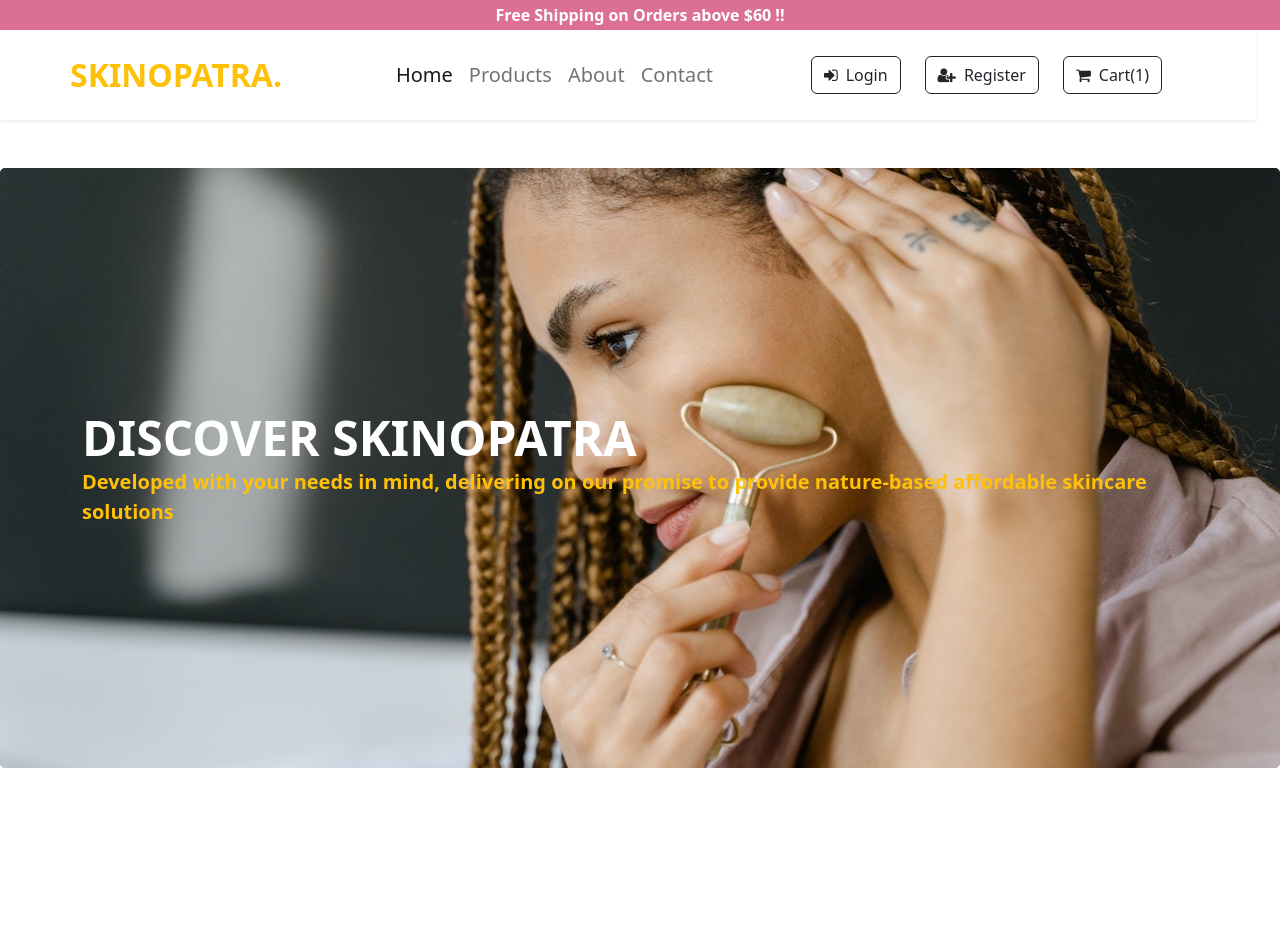
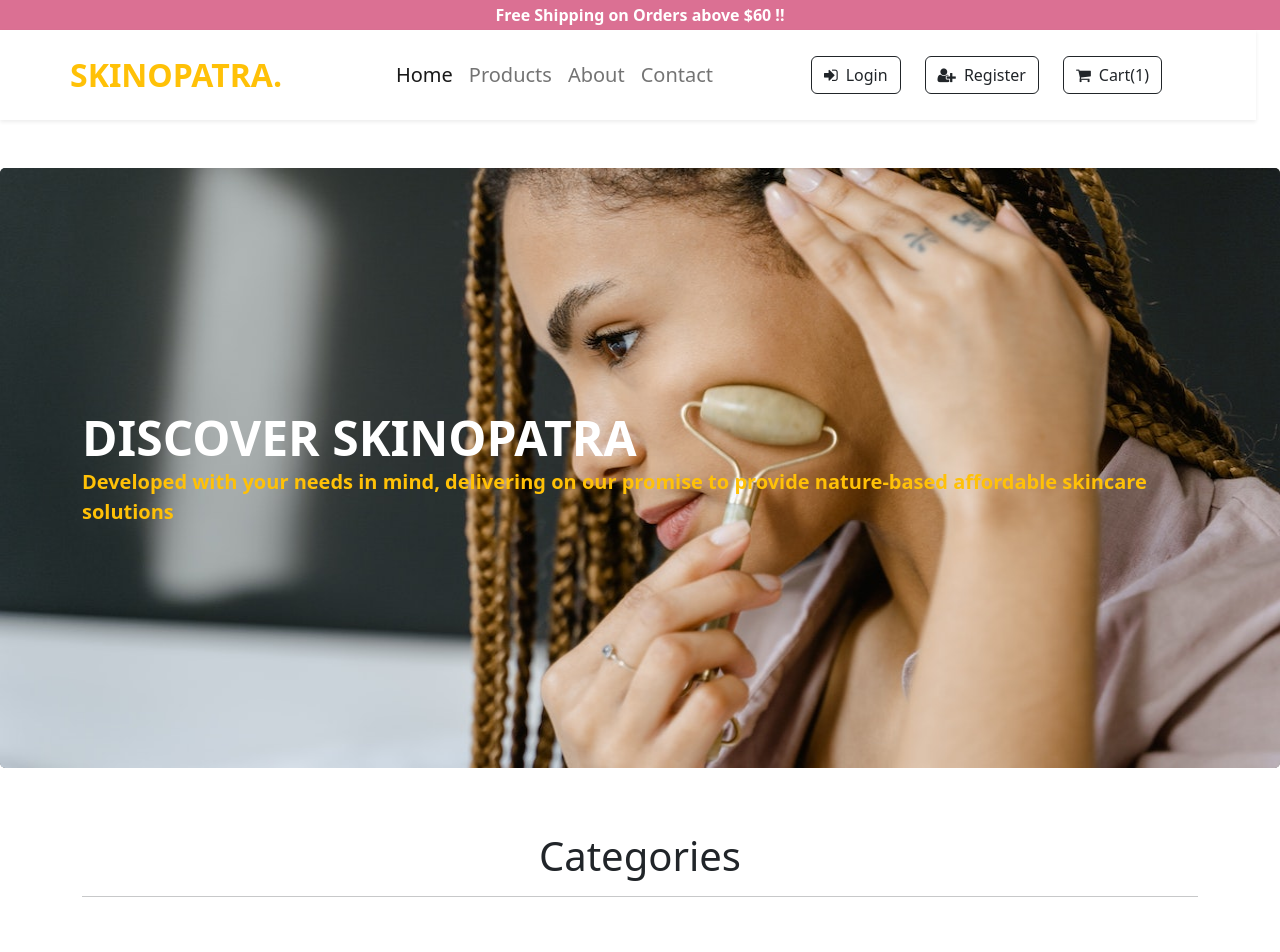
Before and after one commit to QuincyOliech/skinopatra, a React (Create React App) app: page / in a window 1280 px wide. Shown: the top 952 px of the page. Before the commit the page ends 800 px from the top, so only its background shows below. Built offline with nearby package versions, Linux system fonts and the light colour scheme; data requests are answered from the project's data file.

Commit message:
passed product to Home component to be displayed

```diff
--- a/src/components/Home.js
+++ b/src/components/Home.js
@@ -1,4 +1,5 @@
 import React from "react";
+import Products from "./Products";
 
 function Home() {
   return (
@@ -20,6 +21,7 @@ function Home() {
           </div>
         </div>
       </div>
+      <Products />
     </div>
   );
 }
```
